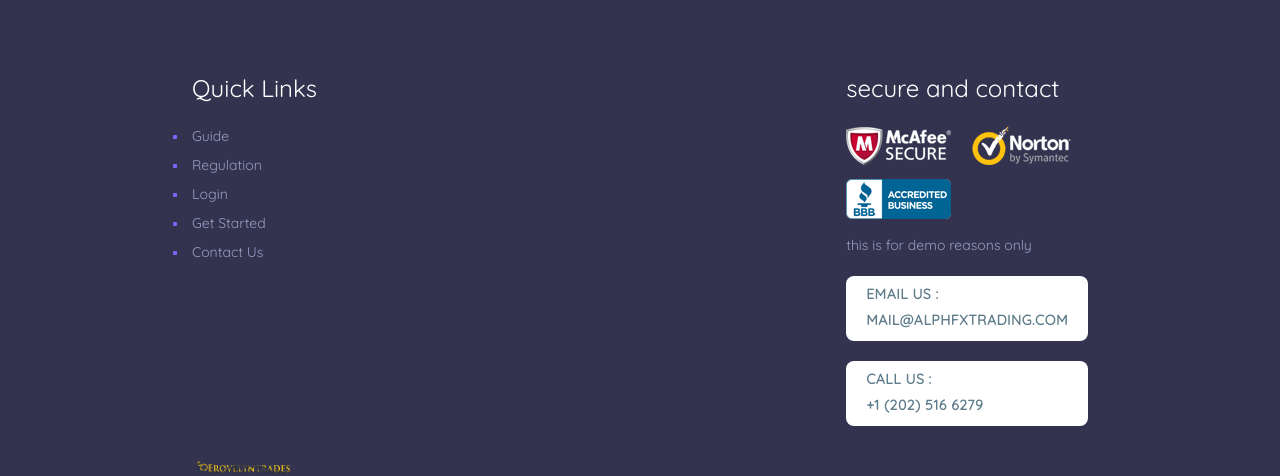
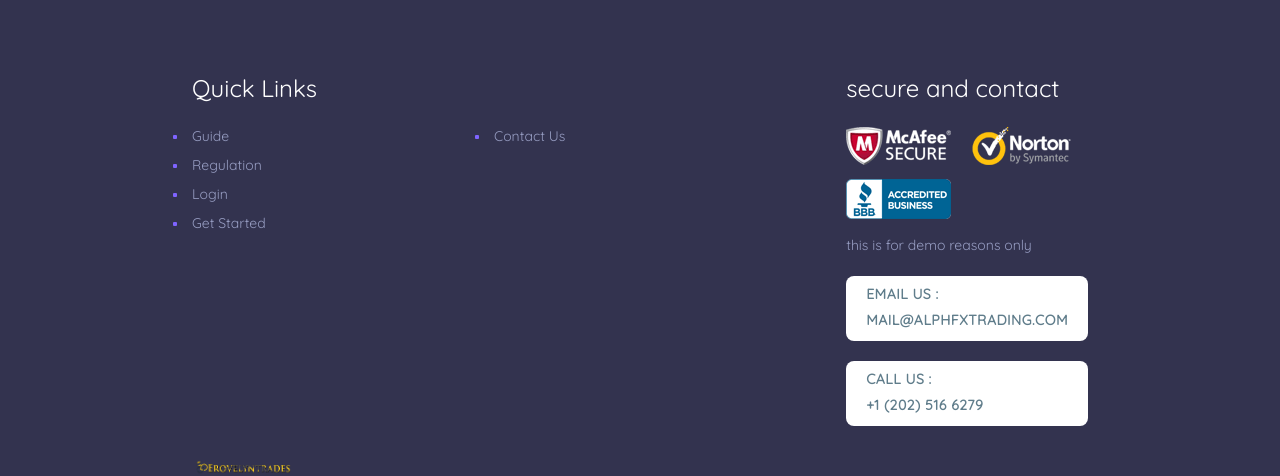
Before and after one commit to egbadonjeffrey/Crypto-web, a Next.js app: page /login in a window 1280 px wide. Shown: the part 779-1255 px from the top of the page. Built offline with nearby package versions, Linux system fonts and the light colour scheme.

Commit message:
Tidio Added

```diff
--- a/components/Footer.js
+++ b/components/Footer.js
@@ -15,10 +15,10 @@ const Footer = () => {
       <div
         className={`${style.footer_inner} flex flex-col justify-between gap-[1rem] w-[70%] mx-auto  text-[#969cc1] `}
       >
-        <div className="flex flex-col tablet:flex-row gap-[1rem] justify-between  ">
+        <div className="flex flex-col tablet:flex-row gap-[2rem] justify-between  ">
           <div className="flex flex-col flex-[0.6] ">
             <h1 className="text-[24px] text-white pb-[20px] ">Quick Links</h1>
-            <div className="flex tablet:flex-col  justify-between text-[#969cc1] text-[14px] ">
+            <div className="flex flex-col tablet:flex-row  justify-between text-[#969cc1] text-[14px] ">
               <ul>
                 <li className={`${style.item}`}>
                   <Link href="/guide">Guide</Link>
@@ -122,7 +122,7 @@ const Footer = () => {
               <span>English</span>
             </div>
 
-            <div className="flex flex-row gap-[.5rem]  justify-between items-center">
+            <div className="flex flex-row gap-[.5rem] justify-between items-center">
               <Image
                 src={Flag}
                 alt="usa flag"
--- a/components/Layout.js
+++ b/components/Layout.js
@@ -11,6 +11,10 @@ const Layout = ({ title, children }) => {
         <title> {title ? title + " - Alphfxtrading" : "Alphafxtrading"} </title>
         <meta name="description" content="Crypto Investment Website" />
         <link rel="icon" href="/favicon.ico" />
+        <script
+          src="//code.tidio.co/iydw0bnkbu3vmr8n30vkhmuejbhscnp6.js"
+          async
+        ></script>
       </Head>
 
       <div className="flex flex-col justify-between  z-50 relative ">
```
